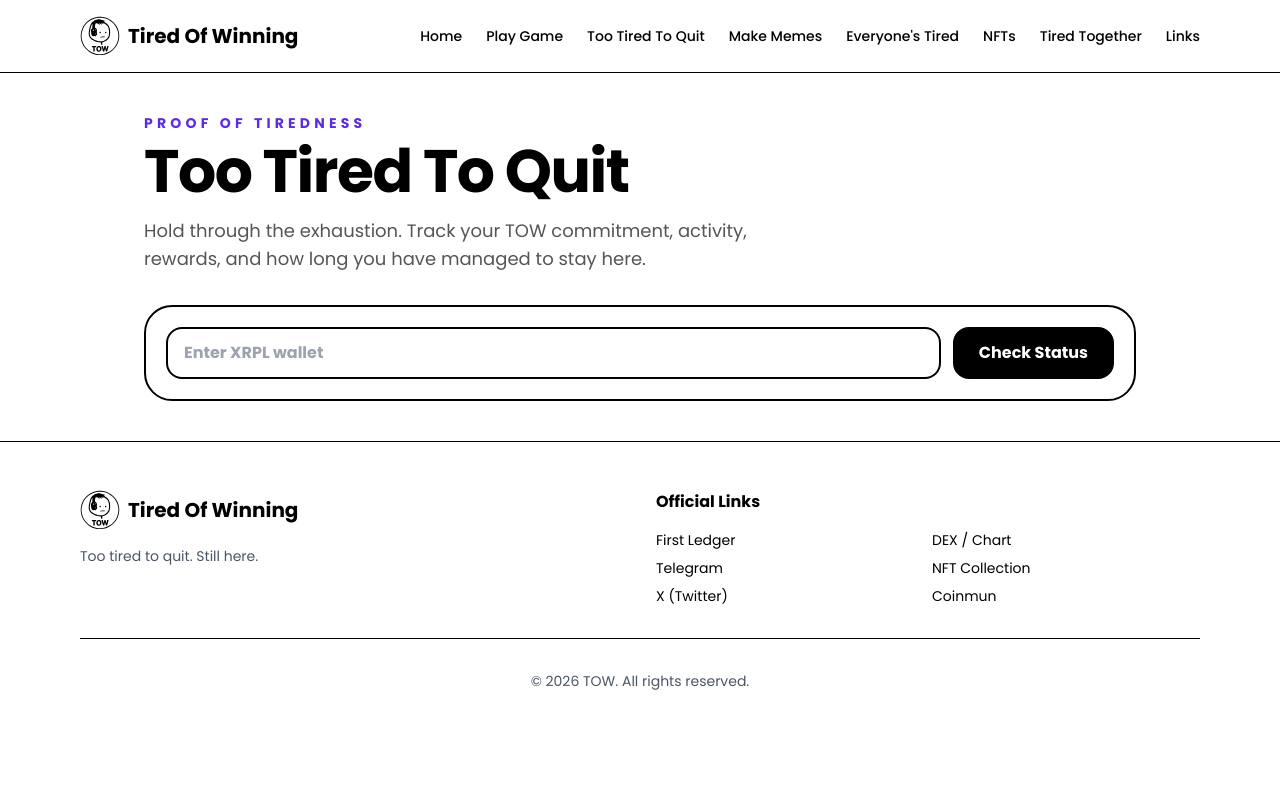
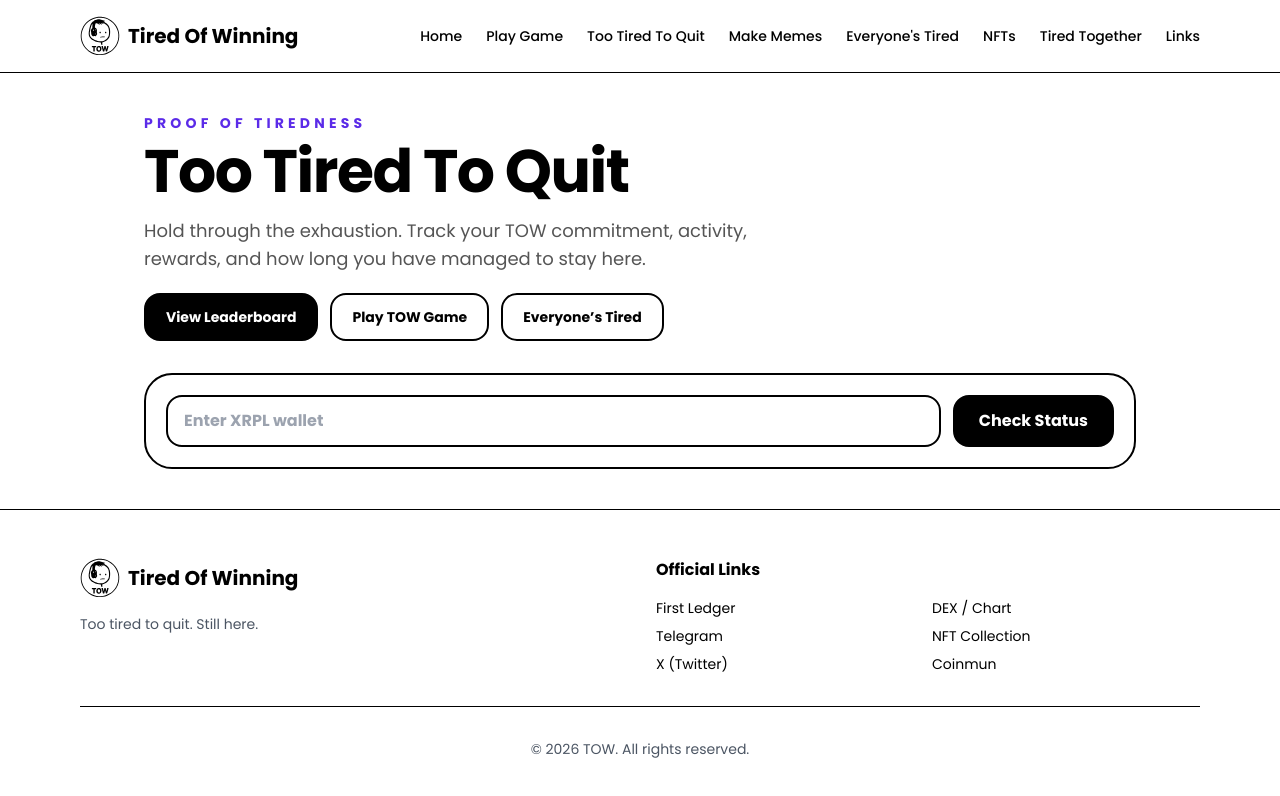
Before and after one commit to cryptoon589/tow-website, a Next.js app: page /too-tired-to-quit in a window 1280 px wide. Shown: the top 796 px of the page. Built offline with nearby package versions, Linux system fonts and the light colour scheme.

Commit message:
Polish Too Tired To Quit navigation flow

```diff
--- a/app/too-tired-to-quit/page.tsx
+++ b/app/too-tired-to-quit/page.tsx
@@ -1,5 +1,6 @@
 "use client";
 
+import Link from "next/link";
 import { useState } from "react";
 import Header from "@/components/Header";
 import Footer from "@/components/Footer";
@@ -69,6 +70,29 @@ export default function TooTiredToQuitPage() {
             Hold through the exhaustion. Track your TOW commitment, activity,
             rewards, and how long you have managed to stay here.
           </p>
+
+          <div className="mt-5 flex flex-wrap gap-3">
+            <Link
+              href="/too-tired-to-quit/leaderboard"
+              className="rounded-2xl border-2 border-black bg-black px-5 py-3 text-sm font-black text-white transition hover:-translate-y-0.5"
+            >
+              View Leaderboard
+            </Link>
+
+            <Link
+              href="/play/start"
+              className="rounded-2xl border-2 border-black px-5 py-3 text-sm font-black transition hover:-translate-y-0.5"
+            >
+              Play TOW Game
+            </Link>
+
+            <Link
+              href="/raid-board"
+              className="rounded-2xl border-2 border-black px-5 py-3 text-sm font-black transition hover:-translate-y-0.5"
+            >
+              Everyone’s Tired
+            </Link>
+          </div>
         </section>
 
         <section className="rounded-[28px] border-2 border-black bg-white p-5">
@@ -136,63 +160,6 @@ export default function TooTiredToQuitPage() {
               <Card label="Unlocked" value={`${formatTow(status.unlockedRewardTow)} TOW`} />
               <Card label="Remaining" value={`${formatTow(status.remainingRewardTow)} TOW`} />
             </div>
-
-            <div className="rounded-[28px] border-2 border-black bg-white p-5">
-              <div className="flex items-center justify-between gap-3">
-                <div>
-                  <p className="text-sm font-black uppercase tracking-[0.25em] text-[#5B2BE8]">
-                    Still Here
-                  </p>
-
-                  <h3 className="text-2xl font-black">
-                    Commitments
-                  </h3>
-                </div>
-
-                <div className="rounded-full border border-black px-3 py-1 text-xs font-black uppercase">
-                  Selling Ends Eligibility
-                </div>
-              </div>
-
-              <div className="mt-5 space-y-3">
-                {status.positions.length === 0 ? (
-                  <p className="rounded-2xl border-2 border-dashed border-black p-4 text-sm font-bold text-[#555]">
-                    No qualifying commitments found yet.
-                  </p>
-                ) : (
-                  status.positions.map((position: any) => (
-                    <div
-                      key={position.id}
-                      className="rounded-2xl border-2 border-black p-4"
-                    >
-                      <div className="flex flex-wrap items-center justify-between gap-3">
-                        <div>
-                          <p className="text-lg font-black">
-                            {formatTow(position.towAmount)} TOW
-                          </p>
-
-                          <p className="text-sm text-[#555]">
-                            Max unlock: {formatTow(position.maxRewardTow)} TOW
-                          </p>
-                        </div>
-
-                        <div
-                          className={`rounded-full px-3 py-1 text-xs font-black uppercase ${
-                            position.status === "alive"
-                              ? "bg-[#DDFBE8] text-[#146C36]"
-                              : "bg-[#FFE8DF] text-[#B14A35]"
-                          }`}
-                        >
-                          {position.status === "alive"
-                            ? "Still Here"
-                            : "Gave Up"}
-                        </div>
-                      </div>
-                    </div>
-                  ))
-                )}
-              </div>
-            </div>
           </section>
         ) : null}
       </main>
```
